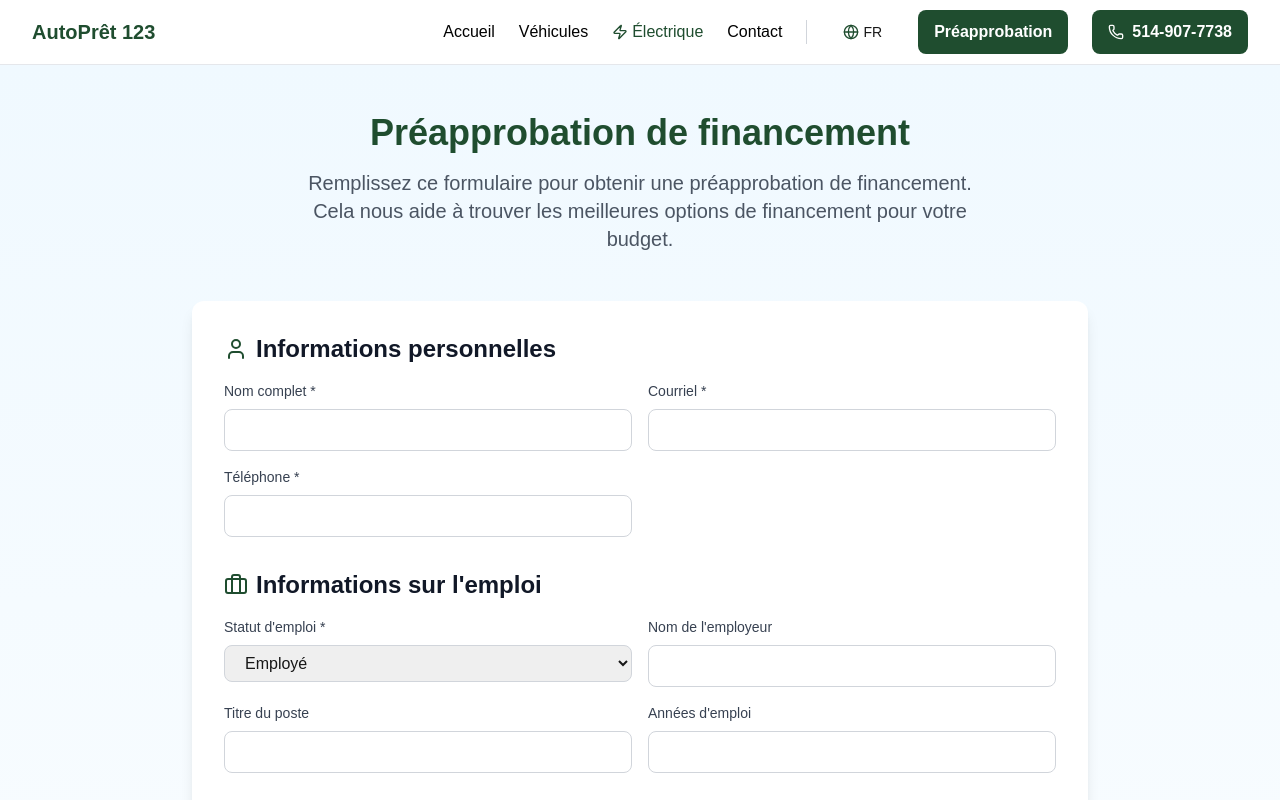
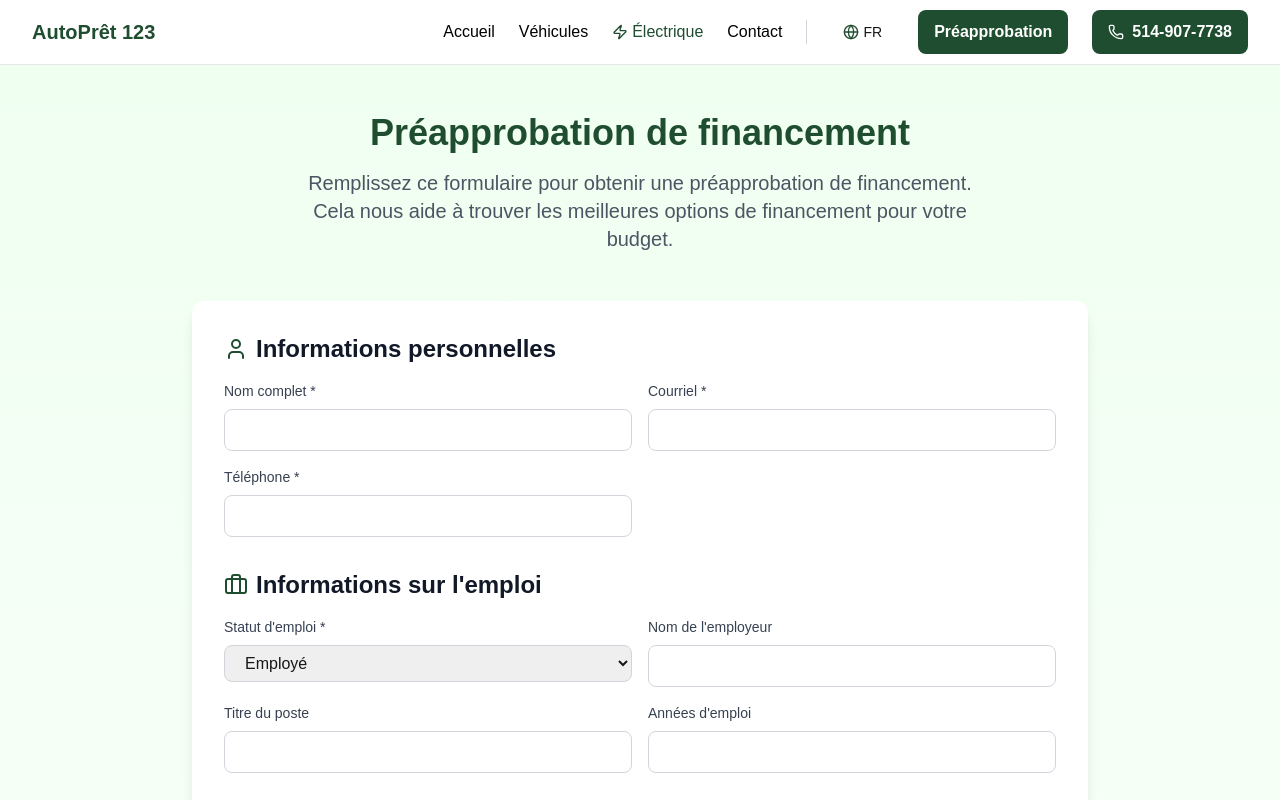
Before and after one commit to NeuroDivers/vehicle-dealership, a Next.js app: page /pre-approval in a window 1280 px wide. Shown: the top 800 px of the page. Built offline with nearby package versions, Linux system fonts and the light colour scheme; no server answers.

Commit message:
style: update pre-approval page background gradient from blue to green tint

```diff
--- a/src/app/pre-approval/page.tsx
+++ b/src/app/pre-approval/page.tsx
@@ -162,7 +162,7 @@ export default function PreApprovalPage() {
   }
 
   return (
-    <div className="min-h-screen py-12 px-4" style={{ background: 'linear-gradient(to bottom, #f0f9ff, white)' }}>
+    <div className="min-h-screen py-12 px-4" style={{ background: 'linear-gradient(to bottom, #effff0, white)' }}>
       <div className="max-w-4xl mx-auto">
         {/* Header */}
         <div className="text-center mb-12">
```
